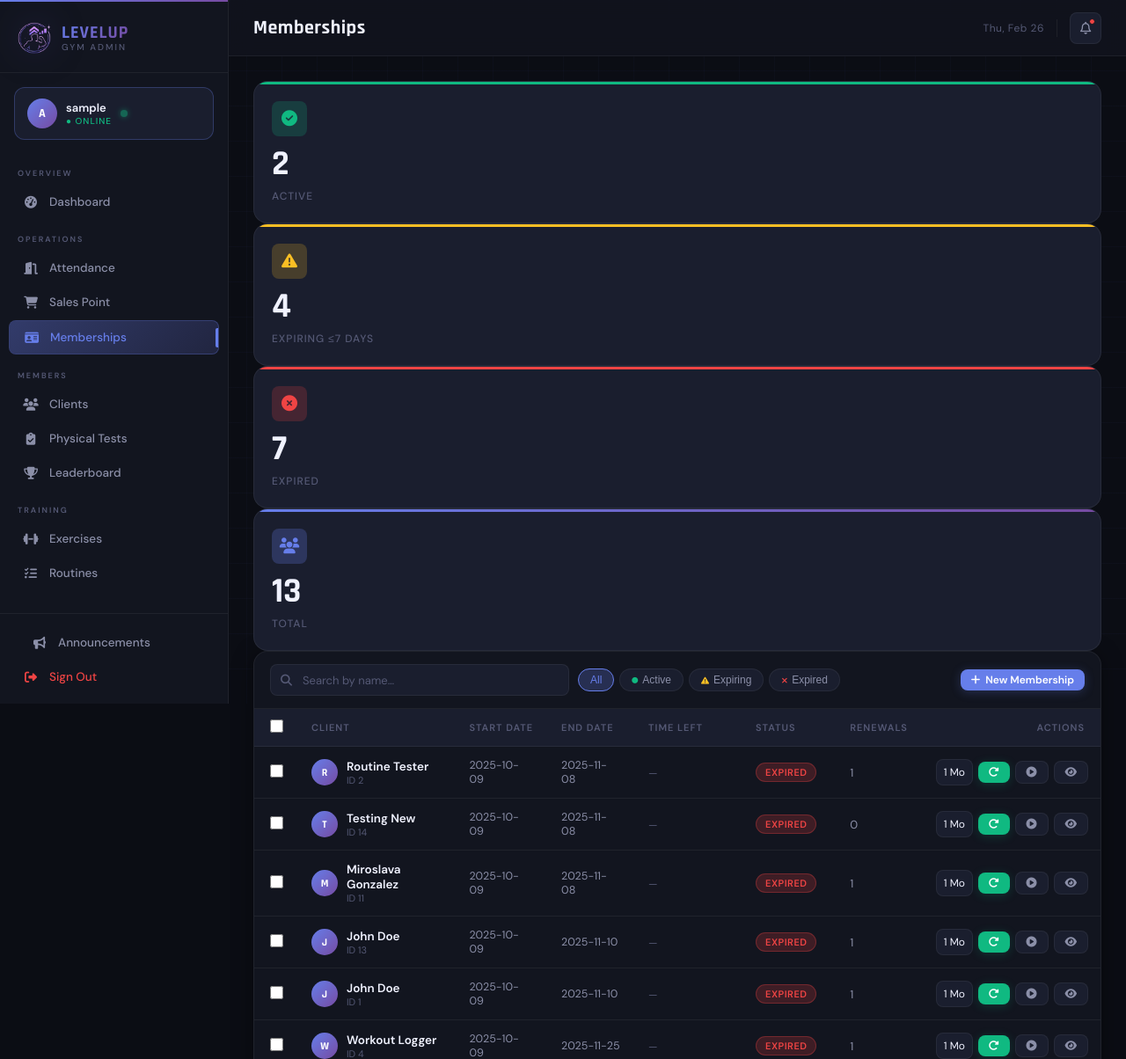
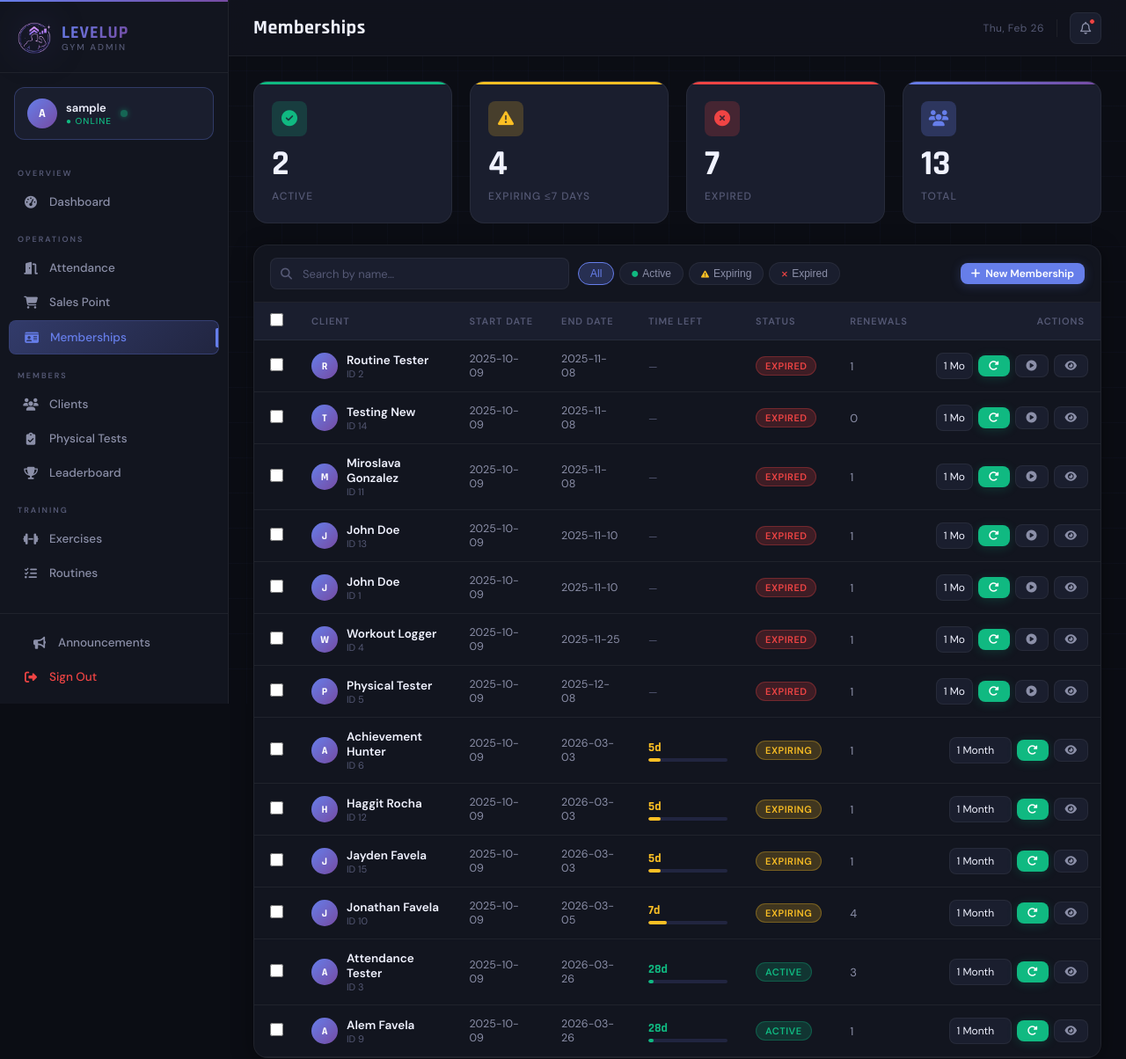
Before and after one commit to Jonfavr/LevelUPGym, a Flask app: page /admin/memberships in a window 1280 px wide. Shown: the top 1204 px of the page at 88% size. Run offline with Flask 3, Linux system fonts and the light colour scheme; the visitor is signed in with stand-in values (Sample User, id 1); data comes from the database, SQL or seed files in the repository; both versions use the stored data as it was after the commit; parts of the project's set-up code (start-up, migrations or seed data) failed here and were passed over.

Commit message:
memerchip card change

```diff
--- a/templates/admin/memberships.html
+++ b/templates/admin/memberships.html
@@ -112,7 +112,7 @@
 {% block content %}
 
 <!-- ── KPI Strip ── -->
-<div class="mem-kpi-row">
+<div class="grid grid-4" style="margin-bottom:24px;">
     <div class="stat-card emerald">
         <div class="stat-icon emerald"><i class="fa-solid fa-circle-check"></i></div>
         <div class="stat-value">{{ counts.active }}</div>
```
Also changed, not shown: levelup_gym.db.
